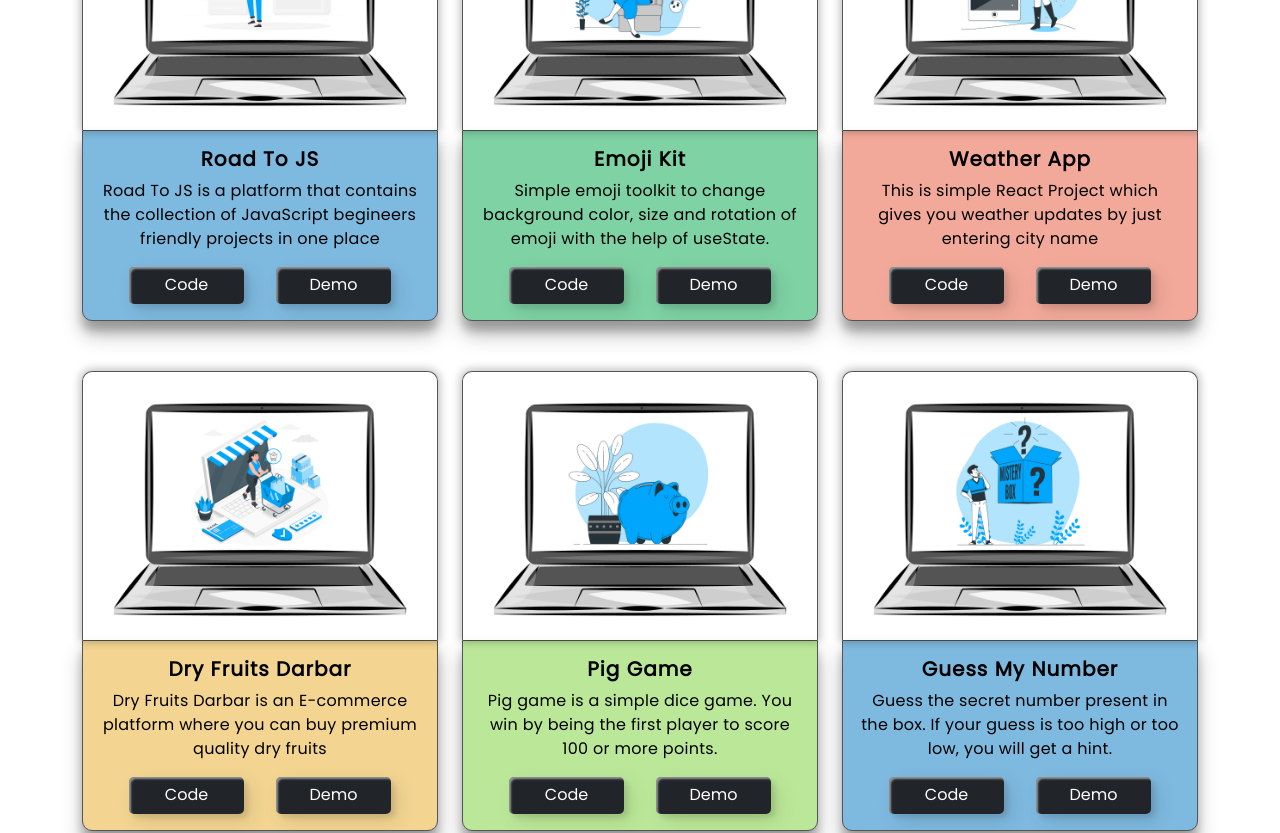
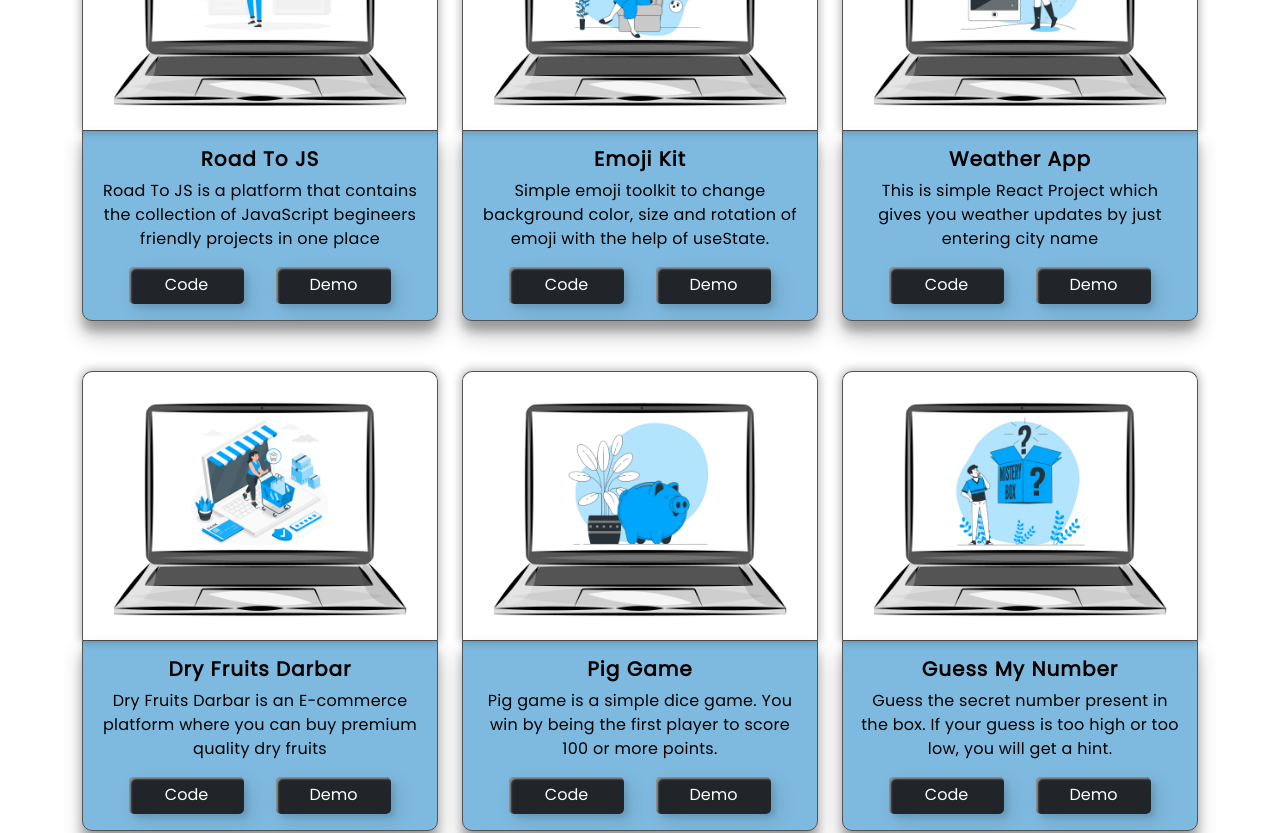
Before and after one commit to satyampund/satyam-portfolio, a React (Create React App) app: page / in a window 1280 px wide. Shown: the part 1860-2693 px from the top of the page. Built offline with nearby package versions, Linux system fonts and the light colour scheme; no server answers.

Commit message:
feat: blue color to projects

```diff
--- a/src/components/Projects/ProjectCardLogic.js
+++ b/src/components/Projects/ProjectCardLogic.js
@@ -30,7 +30,7 @@ const ProjectCardLogic = () => {
       image: EmojiKit,
       stack: Stack5,
       title: 'Emoji Kit',
-      color: 'card-color-2',
+      color: 'card-color-1',
       codeLink: 'https://github.com/satyampund/emoji-kit',
       demoLink: 'https://emoji-kit-icp.netlify.app/',
       description:
@@ -40,7 +40,7 @@ const ProjectCardLogic = () => {
       image: WeatherApp,
       stack: Stack5,
       title: 'Weather App',
-      color: 'card-color-3',
+      color: 'card-color-1',
       codeLink: 'https://github.com/satyampund/online-weather-app',
       demoLink: 'https://online-weather-app-icp.netlify.app/',
       description:
@@ -50,7 +50,7 @@ const ProjectCardLogic = () => {
       image: DryFruitsDarbar,
       stack: Stack1,
       title: 'Dry Fruits Darbar',
-      color: 'card-color-4',
+      color: 'card-color-1',
       codeLink: 'https://github.com/satyampund/dry-fruits-darbar-icp-3-group-f',
       demoLink: 'https://dry-fruits-darbar.netlify.app/',
       description:
@@ -60,7 +60,7 @@ const ProjectCardLogic = () => {
       image: PigGame,
       stack: Stack2,
       title: 'Pig Game',
-      color: 'card-color-5',
+      color: 'card-color-1',
       codeLink: 'https://github.com/satyampund/pig-game',
       demoLink: 'https://pig-game-icp.netlify.app/',
       description:
@@ -80,7 +80,7 @@ const ProjectCardLogic = () => {
       image: DrumKit,
       stack: Stack2,
       title: 'Drum Kit',
-      color: 'card-color-3',
+      color: 'card-color-1',
       codeLink: 'https://github.com/satyampund/drum-kit',
       demoLink: 'https://drum-kit-icp.netlify.app/',
       description:
@@ -90,7 +90,7 @@ const ProjectCardLogic = () => {
       image: Calculator,
       stack: Stack2,
       title: 'Calculator',
-      color: 'card-color-2',
+      color: 'card-color-1',
       codeLink: 'https://github.com/satyampund/Calculator',
       demoLink: 'https://calculator-icp.netlify.app/',
       description:
@@ -100,7 +100,7 @@ const ProjectCardLogic = () => {
       image: ExpenseTracker,
       stack: Stack4,
       title: 'Expense Tracker',
-      color: 'card-color-4',
+      color: 'card-color-1',
       codeLink: 'https://github.com/satyampund/expense-tracker',
       demoLink: '',
       description:
```
